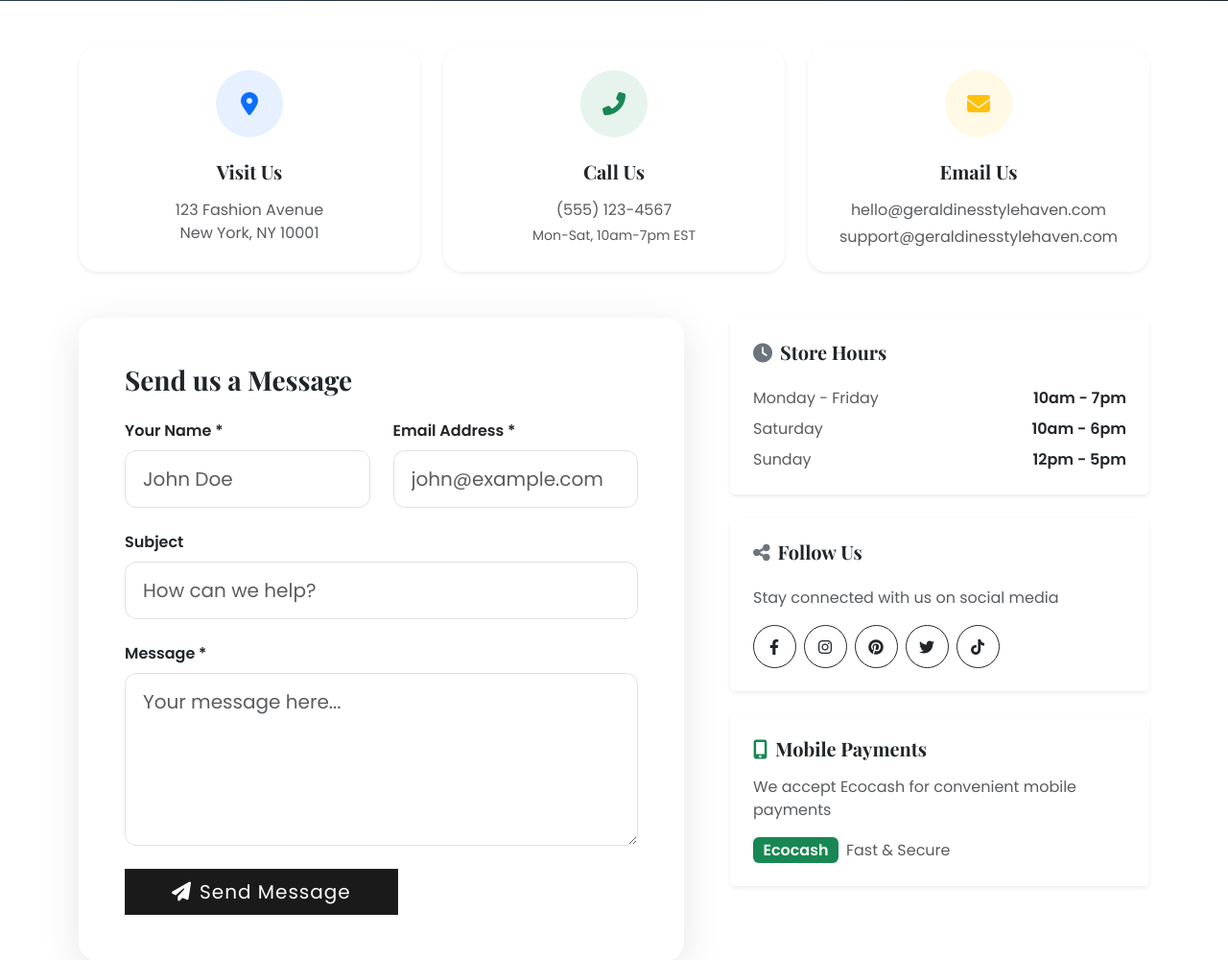
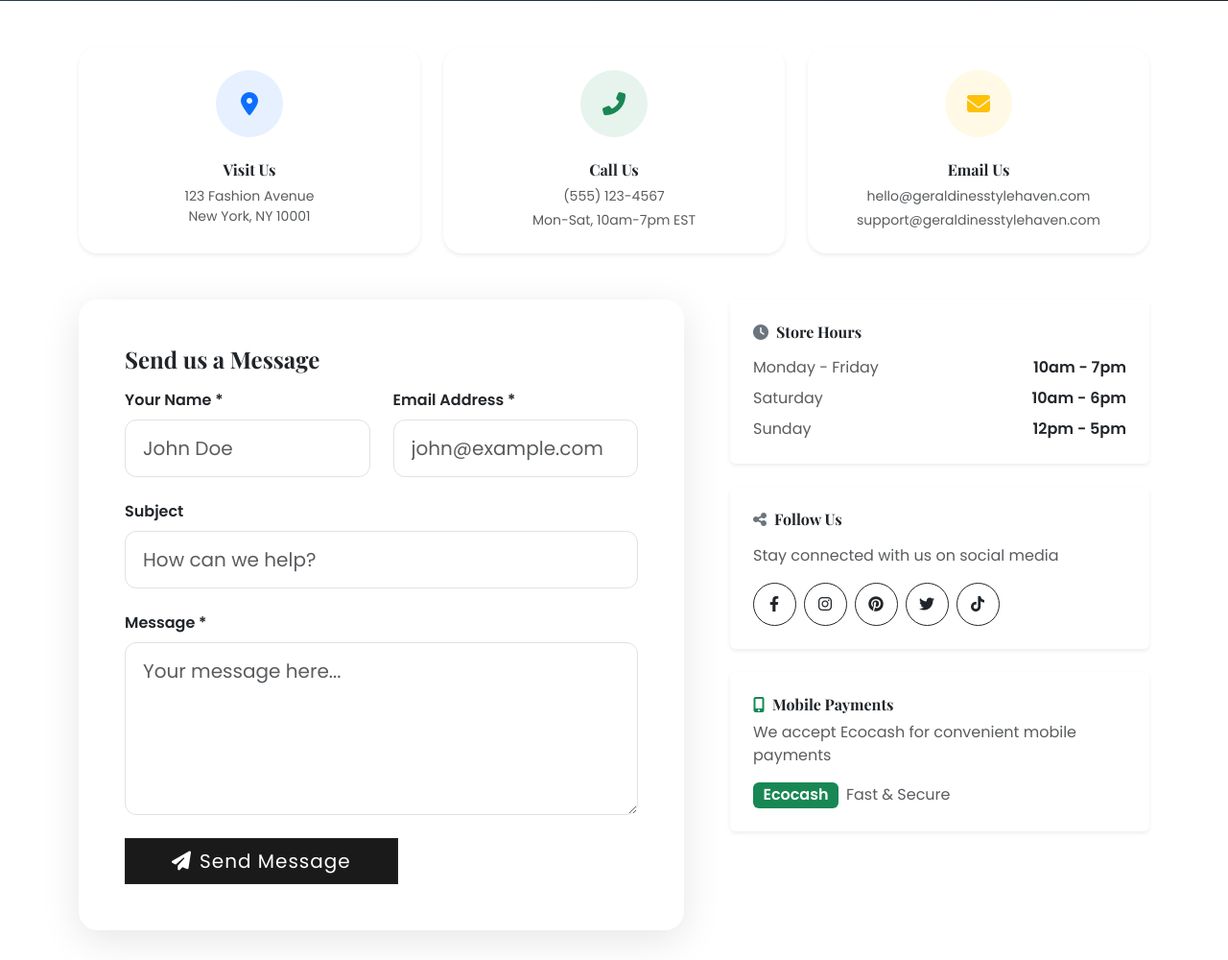
Before and after one commit to mapfumowesley27/GERALDINE-S-STYLE-HAVEN, a Flask app: page /contact in a window 1280 px wide. Shown: the part 197-1197 px from the top of the page at 96% size. Run offline with Flask 3, Linux system fonts and the light colour scheme; some libraries are stand-ins or nearby versions.

Commit message:
initial creation

```diff
--- a/templates/cart.html
+++ b/templates/cart.html
@@ -205,7 +205,7 @@
             <div class="col-lg-4">
                 <div class="summary-card card">
                     <div class="card-body p-4">
-                        <h4 class="fw-bold mb-4" style="font-family: 'Playfair Display', serif;">Order Summary</h4>
+                        <h5 class="fw-bold mb-3" style="font-family: 'Playfair Display', serif;">Order Summary</h5>
 
                         <div class="summary-row d-flex justify-content-between">
                             <span class="text-muted">Subtotal (<span id="itemCount">{{ cart_items|length }}</span> items)</span>
@@ -281,7 +281,7 @@
                 <div class="mb-4">
                     <i class="fas fa-shopping-bag empty-cart-icon"></i>
                 </div>
-                <h3 class="mb-3 fw-bold" style="font-family: 'Playfair Display', serif;">Your cart is empty</h3>
+                <h4 class="mb-2 fw-bold" style="font-family: 'Playfair Display', serif;">Your cart is empty</h4>
                 <p class="text-muted mb-4">Looks like you haven't added anything to your cart yet.<br>Start shopping to fill it up!</p>
                 <a href="{{ url_for('products') }}" class="btn btn-dark btn-lg">
                     <i class="fas fa-shopping-bag me-2"></i>Start Shopping
@@ -297,7 +297,7 @@
 <section class="py-5 bg-light">
     <div class="container">
         <div class="text-center mb-4">
-            <h4 class="fw-bold" style="font-family: 'Playfair Display', serif;">You might also like</h4>
+            <h5 class="fw-bold" style="font-family: 'Playfair Display', serif;">You might also like</h5>
         </div>
         <div class="row g-3">
             <div class="col-6 col-md-3">
--- a/templates/contact.html
+++ b/templates/contact.html
@@ -106,8 +106,8 @@
                         <div class="contact-icon-box bg-primary bg-opacity-10 text-primary mx-auto mb-4">
                             <i class="fas fa-map-marker-alt"></i>
                         </div>
-                        <h5 class="fw-bold mb-3">Visit Us</h5>
-                        <p class="text-muted mb-0">123 Fashion Avenue<br>New York, NY 10001</p>
+                        <h6 class="fw-bold mb-2">Visit Us</h6>
+                        <p class="text-muted small mb-0">123 Fashion Avenue<br>New York, NY 10001</p>
                     </div>
                 </div>
             </div>
@@ -118,8 +118,8 @@
                         <div class="contact-icon-box bg-success bg-opacity-10 text-success mx-auto mb-4">
                             <i class="fas fa-phone-alt"></i>
                         </div>
-                        <h5 class="fw-bold mb-3">Call Us</h5>
-                        <p class="text-muted mb-1">(555) 123-4567</p>
+                        <h6 class="fw-bold mb-2">Call Us</h6>
+                        <p class="text-muted mb-1 small">(555) 123-4567</p>
                         <p class="text-muted mb-0 small">Mon-Sat, 10am-7pm EST</p>
                     </div>
                 </div>
@@ -131,9 +131,9 @@
                         <div class="contact-icon-box bg-warning bg-opacity-10 text-warning mx-auto mb-4">
                             <i class="fas fa-envelope"></i>
                         </div>
-                        <h5 class="fw-bold mb-3">Email Us</h5>
-                        <p class="text-muted mb-1">hello@geraldinesstylehaven.com</p>
-                        <p class="text-muted mb-0">support@geraldinesstylehaven.com</p>
+                        <h6 class="fw-bold mb-2">Email Us</h6>
+                        <p class="text-muted mb-1 small">hello@geraldinesstylehaven.com</p>
+                        <p class="text-muted mb-0 small">support@geraldinesstylehaven.com</p>
                     </div>
                 </div>
             </div>
@@ -144,7 +144,7 @@
             <div class="col-lg-7">
                 <div class="contact-form-card card">
                     <div class="card-body p-4 p-lg-5">
-                        <h3 class="fw-bold mb-4" style="font-family: 'Playfair Display', serif;">Send us a Message</h3>
+                        <h4 class="fw-bold mb-3" style="font-family: 'Playfair Display', serif;">Send us a Message</h4>
                         <form>
                             <div class="row g-4">
                                 <div class="col-md-6">
@@ -179,7 +179,7 @@
                 <!-- Store Hours -->
                 <div class="card border-0 shadow-sm mb-4">
                     <div class="card-body p-4">
-                        <h5 class="fw-bold mb-4"><i class="fas fa-clock text-secondary me-2"></i>Store Hours</h5>
+                        <h6 class="fw-bold mb-3"><i class="fas fa-clock text-secondary me-2"></i>Store Hours</h6>
                         <div class="d-flex justify-content-between mb-2">
                             <span class="text-muted">Monday - Friday</span>
                             <span class="fw-semibold">10am - 7pm</span>
@@ -198,7 +198,7 @@
                 <!-- Follow Us -->
                 <div class="card border-0 shadow-sm mb-4">
                     <div class="card-body p-4">
-                        <h5 class="fw-bold mb-4"><i class="fas fa-share-alt text-secondary me-2"></i>Follow Us</h5>
+                        <h6 class="fw-bold mb-3"><i class="fas fa-share-alt text-secondary me-2"></i>Follow Us</h6>
                         <p class="text-muted mb-3">Stay connected with us on social media</p>
                         <div class="d-flex gap-2">
                             <a href="#" class="social-btn btn btn-outline-dark">
@@ -223,7 +223,7 @@
                 <!-- Ecocash Info -->
                 <div class="card border-0 shadow-sm">
                     <div class="card-body p-4">
-                        <h5 class="fw-bold mb-3"><i class="fas fa-mobile-alt text-success me-2"></i>Mobile Payments</h5>
+                        <h6 class="fw-bold mb-2"><i class="fas fa-mobile-alt text-success me-2"></i>Mobile Payments</h6>
                         <p class="text-muted mb-3">We accept Ecocash for convenient mobile payments</p>
                         <div class="d-flex align-items-center">
                             <span class="badge bg-success fs-6">Ecocash</span>
@@ -263,7 +263,7 @@
     <div class="container">
         <div class="text-center mb-5">
             <span class="text-uppercase text-secondary letter-spacing-2 fw-bold">Need Help?</span>
-            <h2 class="display-5 fw-bold mt-2" style="font-family: 'Playfair Display', serif;">Frequently Asked Questions</h2>
+            <h3 class="fw-bold mt-2" style="font-family: 'Playfair Display', serif;">Frequently Asked Questions</h3>
             <p class="text-muted">Quick answers to common questions</p>
         </div>
 
@@ -271,7 +271,7 @@
             <div class="col-lg-6">
                 <div class="faq-card card shadow-sm h-100">
                     <div class="card-body p-4">
-                        <h5 class="fw-bold mb-3"><i class="fas fa-undo text-secondary me-2"></i>What is your return policy?</h5>
+                        <h6 class="fw-bold mb-2"><i class="fas fa-undo text-secondary me-2"></i>What is your return policy?</h6>
                         <p class="text-muted mb-0">We offer a 30-day return policy for unworn items with tags attached. Returns are free for exchanges. Simply contact our support team to initiate a return.</p>
                     </div>
                 </div>
@@ -279,7 +279,7 @@
             <div class="col-lg-6">
                 <div class="faq-card card shadow-sm h-100">
                     <div class="card-body p-4">
-                        <h5 class="fw-bold mb-3"><i class="fas fa-shipping-fast text-secondary me-2"></i>How long does shipping take?</h5>
+                        <h6 class="fw-bold mb-2"><i class="fas fa-shipping-fast text-secondary me-2"></i>How long does shipping take?</h6>
                         <p class="text-muted mb-0">Standard shipping takes 3-5 business days. Express shipping is available for 1-2 business day delivery. International shipping takes 7-14 business days.</p>
                     </div>
                 </div>
@@ -287,7 +287,7 @@
             <div class="col-lg-6">
                 <div class="faq-card card shadow-sm h-100">
                     <div class="card-body p-4">
-                        <h5 class="fw-bold mb-3"><i class="fas fa-globe text-secondary me-2"></i>Do you offer international shipping?</h5>
+                        <h6 class="fw-bold mb-2"><i class="fas fa-globe text-secondary me-2"></i>Do you offer international shipping?</h6>
                         <p class="text-muted mb-0">Yes, we ship worldwide! Shipping costs and delivery times vary by location. Duties and taxes may apply for international orders.</p>
                     </div>
                 </div>
@@ -295,7 +295,7 @@
             <div class="col-lg-6">
                 <div class="faq-card card shadow-sm h-100">
                     <div class="card-body p-4">
-                        <h5 class="fw-bold mb-3"><i class="fas fa-search text-secondary me-2"></i>How can I track my order?</h5>
+                        <h6 class="fw-bold mb-2"><i class="fas fa-search text-secondary me-2"></i>How can I track my order?</h6>
                         <p class="text-muted mb-0">Once your order ships, you'll receive a tracking number via email. You can also track your order by logging into your account.</p>
                     </div>
                 </div>
@@ -309,7 +309,7 @@
     <div class="container">
         <div class="row align-items-center">
             <div class="col-lg-8">
-                <h2 class="display-6 fw-bold text-white mb-2">Still Have Questions?</h2>
+                <h4 class="fw-bold text-white mb-2">Still Have Questions?</h4>
                 <p class="text-white-50 mb-0">Our support team is here to help you 7 days a week</p>
             </div>
             <div class="col-lg-4 text-lg-end mt-3 mt-lg-0">
```
Also changed, not shown: templates/about.html (+8 -8 lines), templates/checkout.html (+5 -5 lines), templates/product-detail.html (+5 -5 lines), templates/products.html (+5 -5 lines), templates/stories.html (+10 -10 lines).
